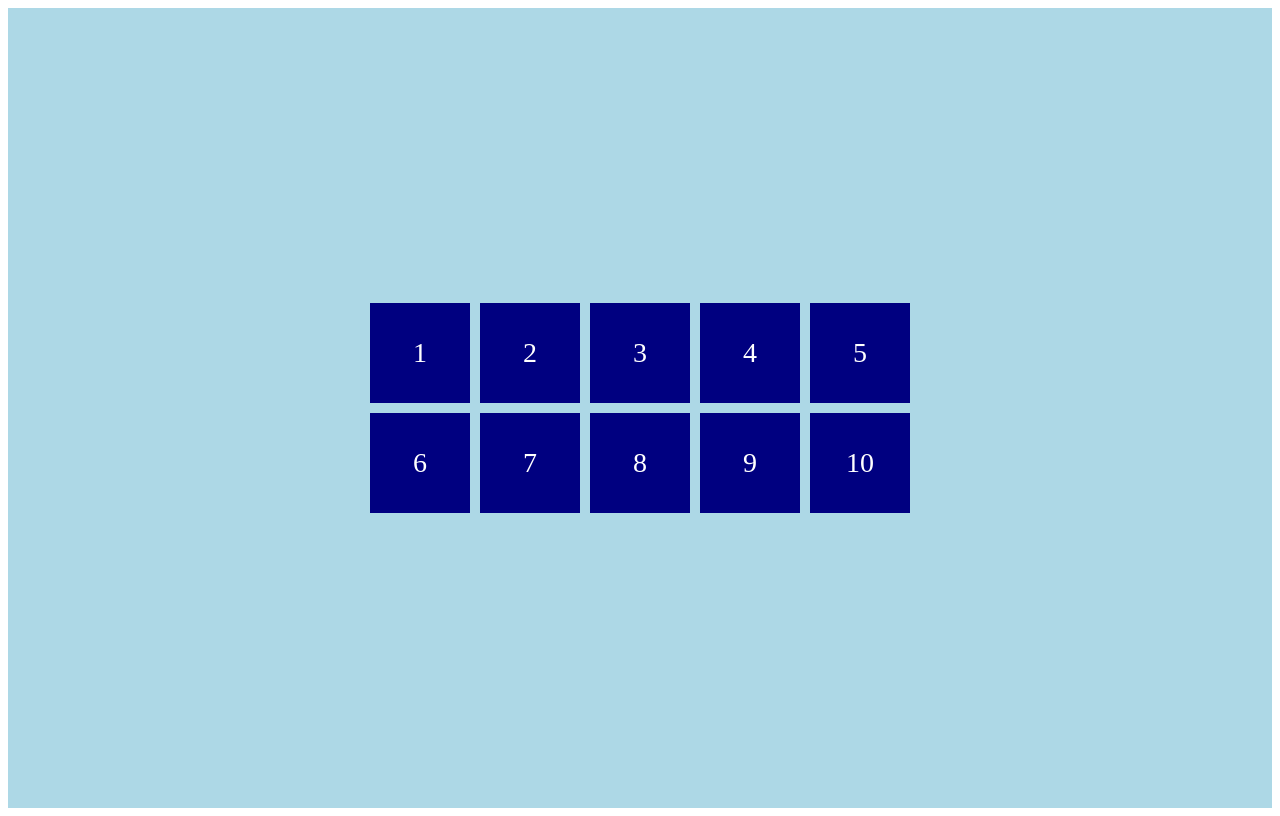
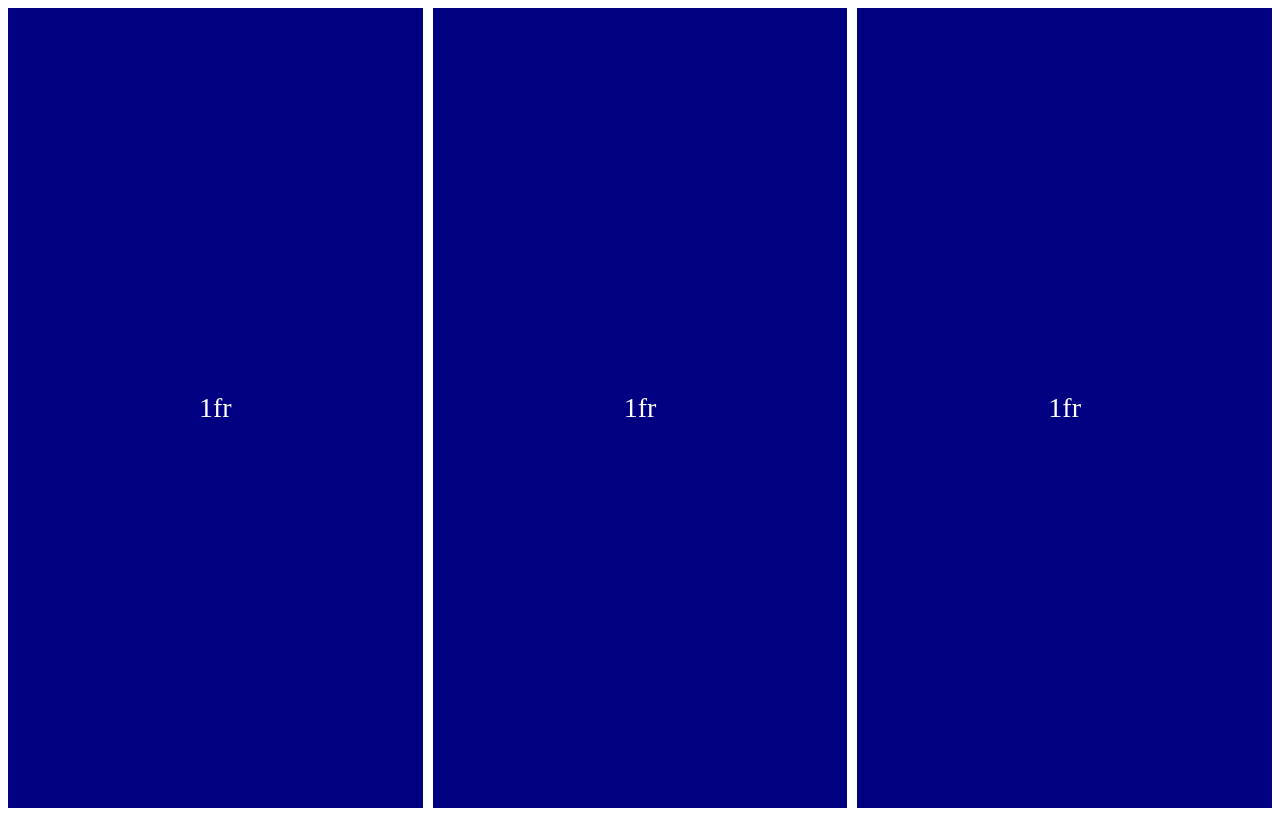
Before and after one commit to jiiiiiaiiiii/css__layout, a website built with Vite: page index.html in a window 1280 px wide. Built offline with nearby package versions, Linux system fonts and the light colour scheme.

Commit message:
Auto Sizing and Minmax
- content 크기에 따라 열 크기를 조절

```diff
--- a/index.html
+++ b/index.html
@@ -8,16 +8,10 @@
   </head>
   <body>
     <div class="father">
-      <div class="child">1</div>
-      <div class="child">2</div>
-      <div class="child">3</div>
-      <div class="child">4</div>
-      <div class="child">5</div>
-      <div class="child">6</div>
-      <div class="child">7</div>
-      <div class="child">8</div>
-      <div class="child">9</div>
-      <div class="child">10</div>
+      <div class="child">1fr</div>
+      <!-- <div class="child">Lorem ipsum dolor sit, amet consectetur adipisicing elit.</div> -->
+      <div class="child">1fr</div>
+      <div class="child">1fr</div>
     </div>
   </body>
 </html>
--- a/style.css
+++ b/style.css
@@ -1,20 +1,18 @@
-/* cell 자체를 정렬하는 방법*/
+/* content 크기에 따라 열 크기를 조절 */
 
 .father {
   display: grid;
   gap: 10px;
   min-height: 100vh;
-  grid-template-columns: repeat(5, 100px);
-  grid-template-rows: repeat(2, 100px);
-  background-color: lightblue;
 
   /*
-  - grid-template에서 정의한 Grid-Container 바깥의 extra area가 남아있어야 적용됨
-    => grid-template을 repeat(5, ifr) 등으로 정의한 경우에는 extra area가 없기 때문에 아래 코드는 적용❌
+  grid-template-columns: 1fr max-content 1fr;  * contents가 줄바꿈 없이 한줄로 표시되는 너비 *
+  grid-template-columns: 1fr min-content 1fr;  * 가장 긴 단어의 길이를 기준으로 너비 결정 *
   */
-  align-content: center;
-  justify-content: center;
-  place-content: center center;  /* 'align-content' & 'justify-content'의 short-cut */
+
+  grid-template-columns: 1fr minmax(300px, 1fr) 1fr;  /* minmax(최소, 최대) */
+  grid-template-columns: repeat(3, minmax(300px, 1fr))
+
 }
 
 .child {
```
